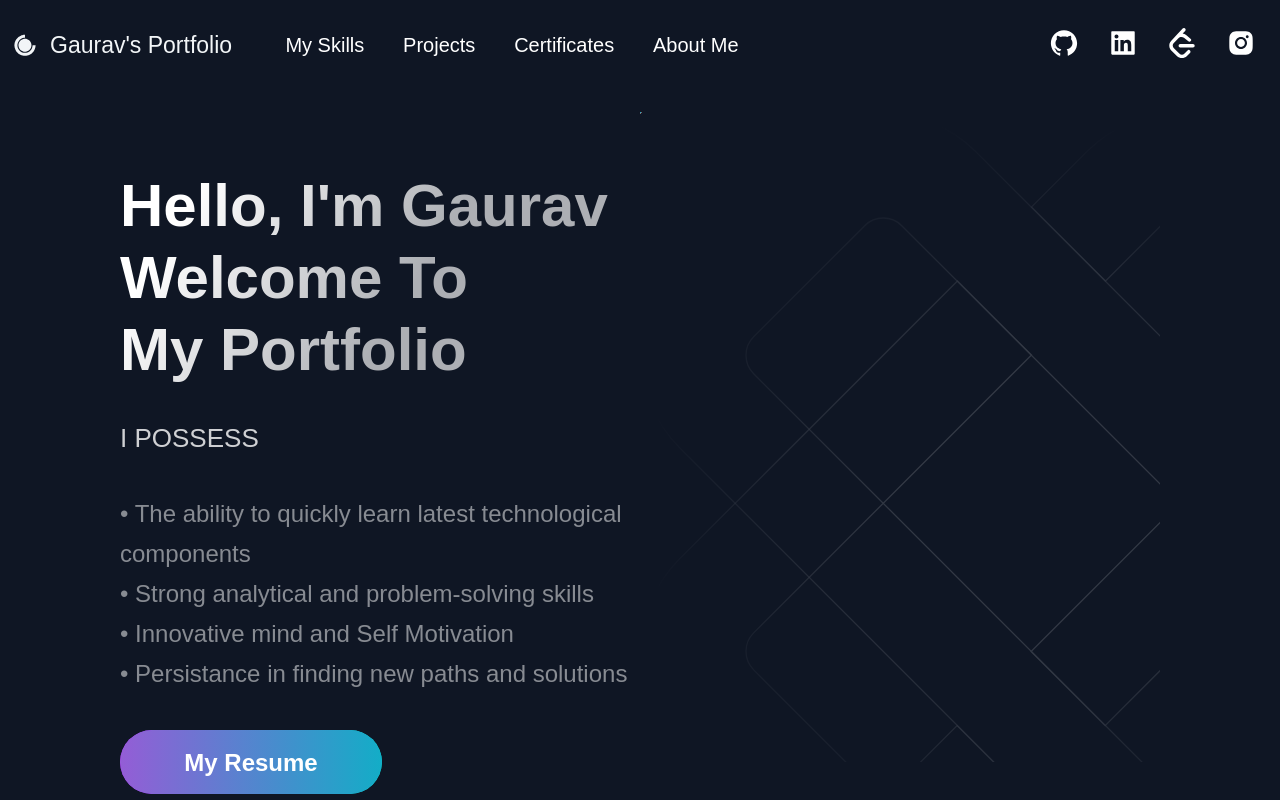
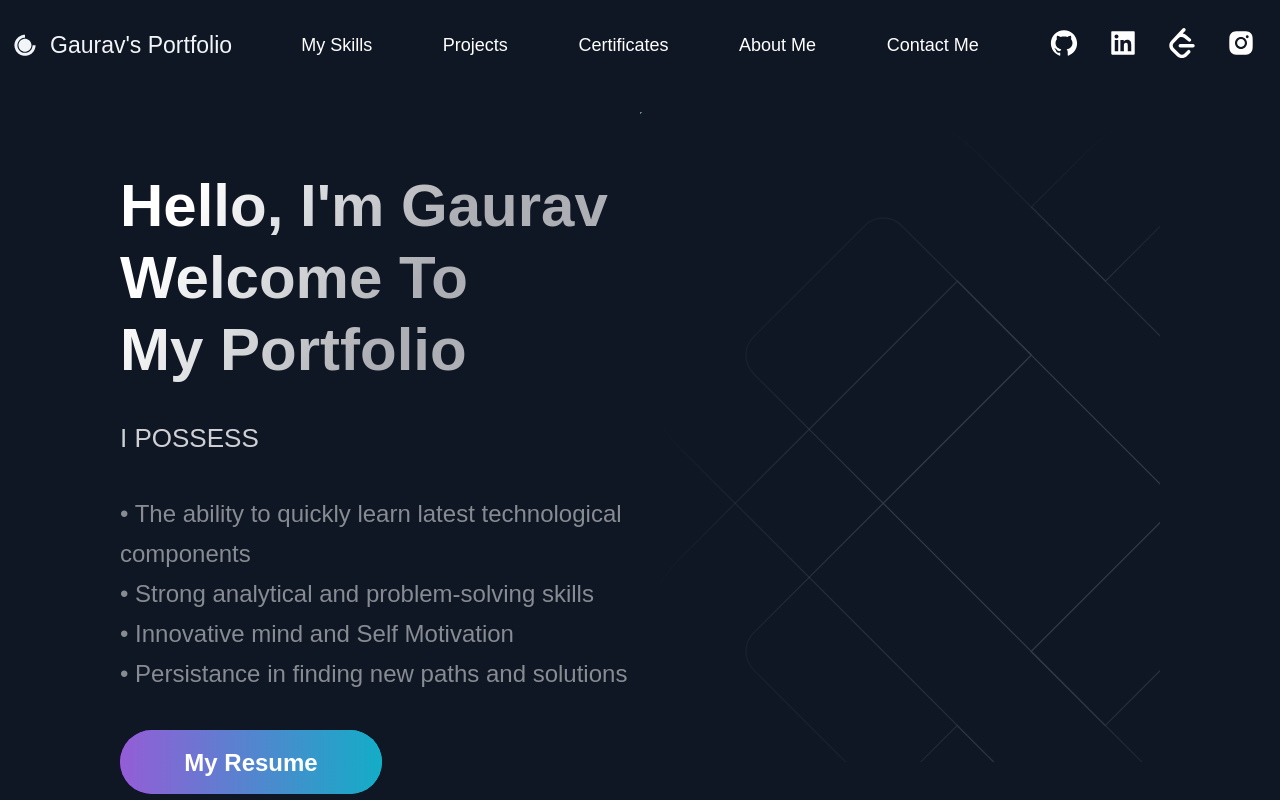
Before and after one commit to DracoCoder/My-Portfolio, a Next.js app: page / in a window 1280 px wide. Shown: the top 800 px of the page. Built offline with nearby package versions, Linux system fonts and the light colour scheme.

Commit message:
Hover Effect Contact me etc

```diff
--- a/src/components/Footer/Footer.js
+++ b/src/components/Footer/Footer.js
@@ -8,7 +8,7 @@ import { CompanyContainer, FooterWrapper, LinkColumn, LinkItem, LinkList, LinkTi
 
 const Footer = () => {
   return (
-    <FooterWrapper>
+    <FooterWrapper id='footer'>
 
       <LinkList>
 
--- a/src/components/Header/Header.js
+++ b/src/components/Header/Header.js
@@ -11,9 +11,7 @@ const Header = () => (
   <Container>
 
     <Div1>
-
       <DiCssdeck size="3rem" /> <Span>Gaurav's Portfolio</Span>
-
     </Div1>
 
     <Div2>
@@ -37,6 +35,11 @@ const Header = () => (
           <NavLink>About Me</NavLink>
         </Link>
       </li>
+      <li>
+        <Link href='#footer'>
+          <NavLink>Contact Me</NavLink>
+        </Link>
+      </li>
     </Div2>
     {/* Div3 ContainsSocial Icons Such As Github, LinkedIn */}
     <Div3>
--- a/src/components/Header/HeaderStyles.js
+++ b/src/components/Header/HeaderStyles.js
@@ -34,7 +34,7 @@ export const Div1 = styled.div`
   }
 `;
 export const Div2 = styled.div`
-  grid-area: 1 / 2 / 2 / 4;
+  grid-area: 1 / 2 / 2 / 5;
   display: flex;
   flex-direction: row;
   align-items: center;
@@ -57,7 +57,7 @@ export const Div3 = styled.div`
 
 // Navigation Links
 export const NavLink = styled.a`
-  font-size: 2rem;
+  font-size: 1.8rem;
   line-height: 32px;
   color: rgba(255, 255, 255);
   transition: 0.4s ease;
--- a/src/components/Projects/ProjectsStyles.js
+++ b/src/components/Projects/ProjectsStyles.js
@@ -6,7 +6,7 @@ export const Img = styled.img`
 
   object-fit: cover;
   overflow: hidden;
-  // box-shadow: 5px 5px 5px 5px #555555, 3px 3px #111111;
+  box-shadow: 3px 3px 3px 3px #555555, 3px 3px #111111;
 
   border-radius: 15px;
   padding: 0rem 0rem;
@@ -133,6 +133,7 @@ border-radius: 5px;
 transition: 0.5s;
 &:hover{
   background: #ffffff;
+  cursor: pointer;
   color:#000000;
 }
 `
```
